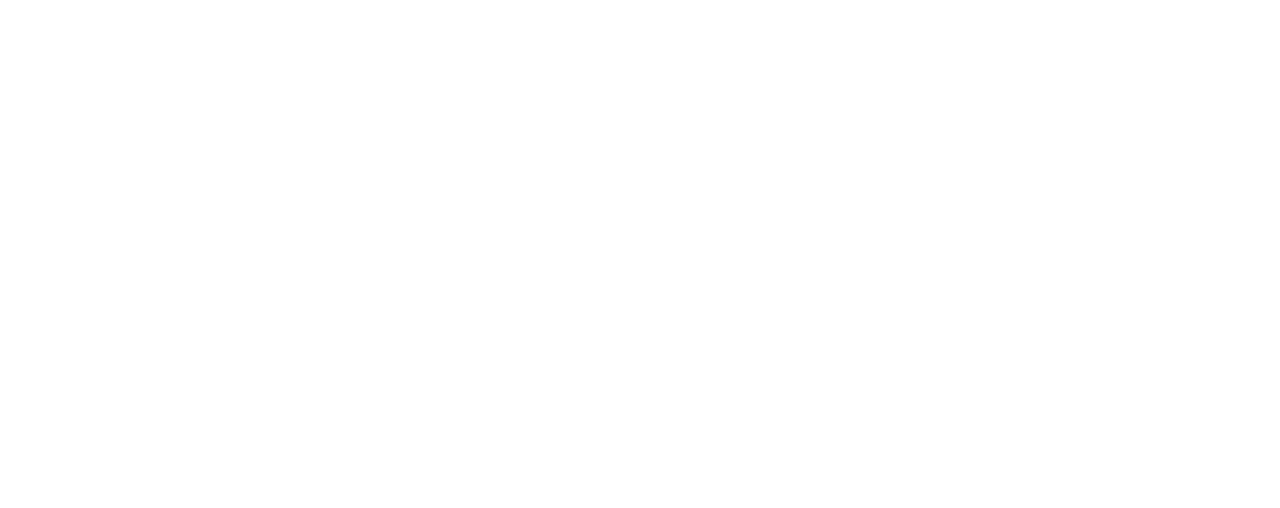
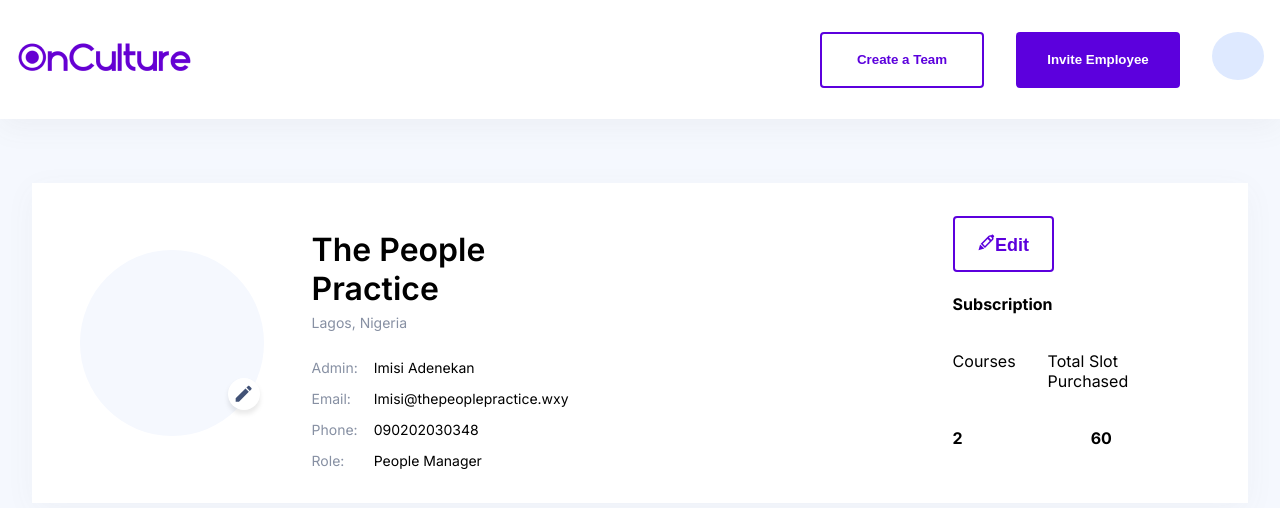
Before and after one commit to Kaydayo/edusystem, a React (Create React App) app: page /dashboard in a window 1280 px wide. Before the commit this address had no page. Shown: the top 508 px of the page. Built offline with nearby package versions, Linux system fonts and the light colour scheme.

Commit message:
in-progress

```diff
--- a/public/index.html
+++ b/public/index.html
@@ -24,7 +24,7 @@
       work correctly both with client-side routing and a non-root public URL.
       Learn how to configure a non-root public URL by running `npm run build`.
     -->
-    <title>React App</title>
+    <title>Onculture</title>
   </head>
   <body>
     <noscript>You need to enable JavaScript to run this app.</noscript>
--- a/src/App.tsx
+++ b/src/App.tsx
@@ -6,6 +6,7 @@
 import {BrowserRouter as Router, Routes, Route} from "react-router-dom"
 import Signup from './pages/Signup';
 import CompanyOnBoarding from './pages/CompanyOnBoarding';
+import Dashboard from './pages/Dashboard';
 
 function App() {
   return <Router>
@@ -17,11 +18,9 @@
 
 
       <Route path='signup' element={<Signup />} />
-      <Route path='/company-onboarding' element={<CompanyOnBoarding />} >
-        {/* <Route path="admin" element={<AdminForm />} />
-        <Route path="organization" element={<OrganizationForm />} />
-        <Route path="subscription" element={<SubscriptionForm />} /> */}
-      </Route>
+      <Route path='/company-onboarding' element={<CompanyOnBoarding />} />
+      <Route path='dashboard' element={<Dashboard/>}/>
+
 
     </Routes>
   </Router>;
--- a/src/components/Nav.tsx
+++ b/src/components/Nav.tsx
@@ -7,8 +7,9 @@
 
 type NavProp = {
     pure?: boolean;
+    board?: boolean;
 }
-const Nav = ({pure}:NavProp) => {
+const Nav = ({pure, board}:NavProp) => {
     return (
         <div className={`${navStyle.headers} ${pure && navStyle.addShadow}`}>
             <div className={navStyle.logo}>
--- /dev/null
+++ b/src/layouts/Dashboard/DashboardNav.tsx
@@ -0,0 +1,33 @@
+import React from 'react'
+import boardStyle from '../../styles/Dashboard/Dashboard.module.css';
+import onCultureLogo from "../../Assets/Images/onculture-logo.png"
+import { Link } from 'react-router-dom';
+
+type BoardProp = {
+    profileImage?: any
+}
+
+const DashboardNav = ({profileImage}:BoardProp) => {
+  return (
+      <div className={boardStyle.mainNav}>
+          <div className={boardStyle.boardLogo}>
+            <img src={onCultureLogo} alt="onculture-logo" />
+          </div>
+          <div className={boardStyle.boardBtn}>
+              <Link to="/create-team">
+                  <button className={boardStyle.createTeam}>
+                      Create a Team
+                  </button>
+              </Link>
+              <button className={boardStyle.inviteEmployee}>
+                  Invite Employee
+              </button>
+              <div className={boardStyle.picBox}>
+                  {/* <img src={profileImage} alt="onculture-user-image" /> */}
+              </div>
+          </div>
+    </div>
+  )
+}
+
+export default DashboardNav
--- /dev/null
+++ b/src/layouts/Dashboard/Profile.tsx
@@ -0,0 +1,68 @@
+import React from 'react'
+import boardStyle from '../../styles/Dashboard/Dashboard.module.css'
+import editIcon from '../../Assets/Images/edit-icon.svg'
+import { CgPen } from 'react-icons/cg'
+import { Link } from 'react-router-dom'
+
+const Profile = () => {
+  return (
+      <div className={boardStyle.profileBoard}>
+          <div className={boardStyle.leftBoard}>
+              <div className={boardStyle.ppBoard}>
+                  {/* <img src="" alt="" /> */}
+                  <span>
+                      <img src={editIcon} alt="onculture-edit-icon" />
+                  </span>
+              </div>
+              <div className={boardStyle.profileInfo}>
+                  <div className={boardStyle.profileInfoHead}>
+                      <h2>The People Practice</h2>
+                      <p>Lagos, Nigeria</p>
+                  </div>
+                  <div className={boardStyle.otherInfo}>
+                      <div>
+                          <p>Admin:</p>
+                          <p>Email:</p>
+                          <p>Phone:</p>
+                          <p>Role:</p>
+                      </div>
+                      <div className={boardStyle.valInfo}>
+                          <p>Imisi Adenekan</p>
+                          <p>Imisi@thepeoplepractice.wxy</p>
+                          <p>090202030348</p>
+                          <p>People Manager</p>
+                      </div>
+                  </div>
+              </div>
+          </div>
+          {/* break here */}
+          <div>
+              <div >
+                  <Link to="/edit-profile">
+                      <button className={boardStyle.editInfo}>
+                          <CgPen />
+                          Edit
+                      </button>
+                  </Link>
+
+              </div>
+              <div>
+                  <h4>Subscription</h4>
+                  <div className={boardStyle.slot}>
+                      <p>Courses</p>
+                      <p>Total Slot Purchased</p>
+                  </div>
+                  <div className={boardStyle.slotSub}>
+                      <h4>2</h4>
+                      <h4>60</h4>
+                  </div>
+
+              </div>
+
+
+          </div>
+    </div>
+  )
+}
+
+export default Profile
--- /dev/null
+++ b/src/pages/Dashboard.tsx
@@ -0,0 +1,20 @@
+import React from 'react'
+import Nav from '../components/Nav'
+import DashboardNav from '../layouts/Dashboard/DashboardNav'
+import Profile from '../layouts/Dashboard/Profile'
+import dashBoardStyle from '../styles/Dashboard/Dashboard.module.css'
+
+const Dashboard = () => {
+  return (
+      <div className={dashBoardStyle.mainBoard}>
+          <div>
+              <DashboardNav />
+          </div>
+          <div>
+              <Profile/>
+          </div>
+    </div>
+  )
+}
+
+export default Dashboard
--- a/src/redux/companyonboard.ts
+++ b/src/redux/companyonboard.ts
@@ -68,7 +68,7 @@
                 state.errors.email = '';
             }
 
-            if (state.info.firstName !== '' && state.info.surnName !== '' && state.info.email !== '') {
+            if (state.info.firstName !== '' && state.info.surnName !== '' && state.info.email !== '' && (/\S+@\S+\.\S+/.test(state.info.email))) {
                 state.errorfound = false
             } else {
                 state.errorfound=true
--- /dev/null
+++ b/src/styles/Dashboard/Dashboard.module.css
@@ -0,0 +1,163 @@
+.mainBoard{
+    background-color: #F5F8FE !important;
+    height: 100vh;
+    display: flex;
+    flex-direction: column;
+    gap: 4rem;
+}
+.mainNav{
+    padding: 1rem;
+    box-shadow:  rgba(100, 100, 111, 0.066) 0px 7px 29px 0px;
+    height: 119px;
+    width: 100%;
+    box-sizing: border-box;
+    display: flex;
+    align-items: center;
+    justify-content: space-between;
+    background-color: white;
+}
+
+.boardBtn{
+    display: flex;
+    gap: 2rem;
+}
+
+.createTeam{
+    background-color: transparent;
+    border: 2px solid var(--primary-color);
+    width: 164px;
+    height: 56px;
+    border-radius: 4px;
+    font-weight: 600;
+    color: var(--primary-color);
+    cursor: pointer;
+}
+
+.createTeam:hover{
+    background-color: var(--primary-color);
+    color: white;
+    transition: background-color 0.5s;
+}
+
+.inviteEmployee{
+     background-color: var(--primary-color);
+    border: none;
+    width: 164px;
+    height: 56px;
+    border-radius: 4px;
+    font-weight: 600;
+    color: white;
+    cursor: pointer;
+
+}
+
+.inviteEmployee:hover{
+    transform: scale(0.8);
+    transition: transform 0.4s;
+}
+
+.picBox{
+    width: 52px;
+    height: 48px;
+    background-color: #dee9ff;
+    border-radius: 100%;
+}
+
+.profileBoard{
+    width: 95%;
+    height: 40vh;
+    background-color: white;
+    margin: 0 auto;
+    box-shadow: rgba(100, 100, 111, 0.046) 0px 7px 29px 0px;
+    padding: 1rem 3rem;
+    box-sizing: border-box;
+    display: flex;
+    gap: 30%;
+    /* justify-content: space-between; */
+    align-items: center;
+    align-content: flex-start;
+}
+
+.leftBoard{
+    display: flex;
+    gap: 3rem;
+    align-items: center;
+    align-content: flex-start;
+
+}
+
+.ppBoard{
+    background-color: #F5F8FE;
+    width: 186px;
+    height: 186px;
+    border-radius: 100%;
+
+}
+
+.ppBoard span{
+    position: relative;
+    float: right;
+    margin-top: 70%;
+    cursor: pointer;
+}
+
+.profileInfo{
+    display: flex;
+    flex-direction: column;
+}
+
+.profileInfoHead{
+   text-align: left;
+
+}
+
+.profileInfoHead h2{
+    font-weight: 600;
+    font-size: 32px;
+
+}
+
+.profileInfoHead p{
+    margin-top: -1.3rem;
+    font-size: 14px;
+    color: #8790A3;
+    font-weight: 400;
+}
+.otherInfo {
+    display: flex;
+    gap: 1rem;
+}
+
+.otherInfo p{
+    font-size: 14px;
+    color: #8790A3;
+    font-weight: 400;
+}
+
+.otherInfo .valInfo p{
+
+    color: black;
+    font-weight: 400;
+
+}
+
+.editInfo{
+    background-color: transparent;
+    border: 2px solid var(--primary-color);
+    width: 101px;
+    height: 56px;
+    border-radius: 4px;
+    font-weight: 600;
+    font-size: 18px;
+    color: var(--primary-color);
+    cursor: pointer;
+}
+
+.slot{
+    display: flex;
+    gap: 2rem;
+}
+.slotSub{
+    display: flex;
+    gap: 8rem;
+}
```
Also changed, not shown: src/Assets/Images/edit-icon.svg (added), src/constants/data.ts (line endings or trailing spaces).
